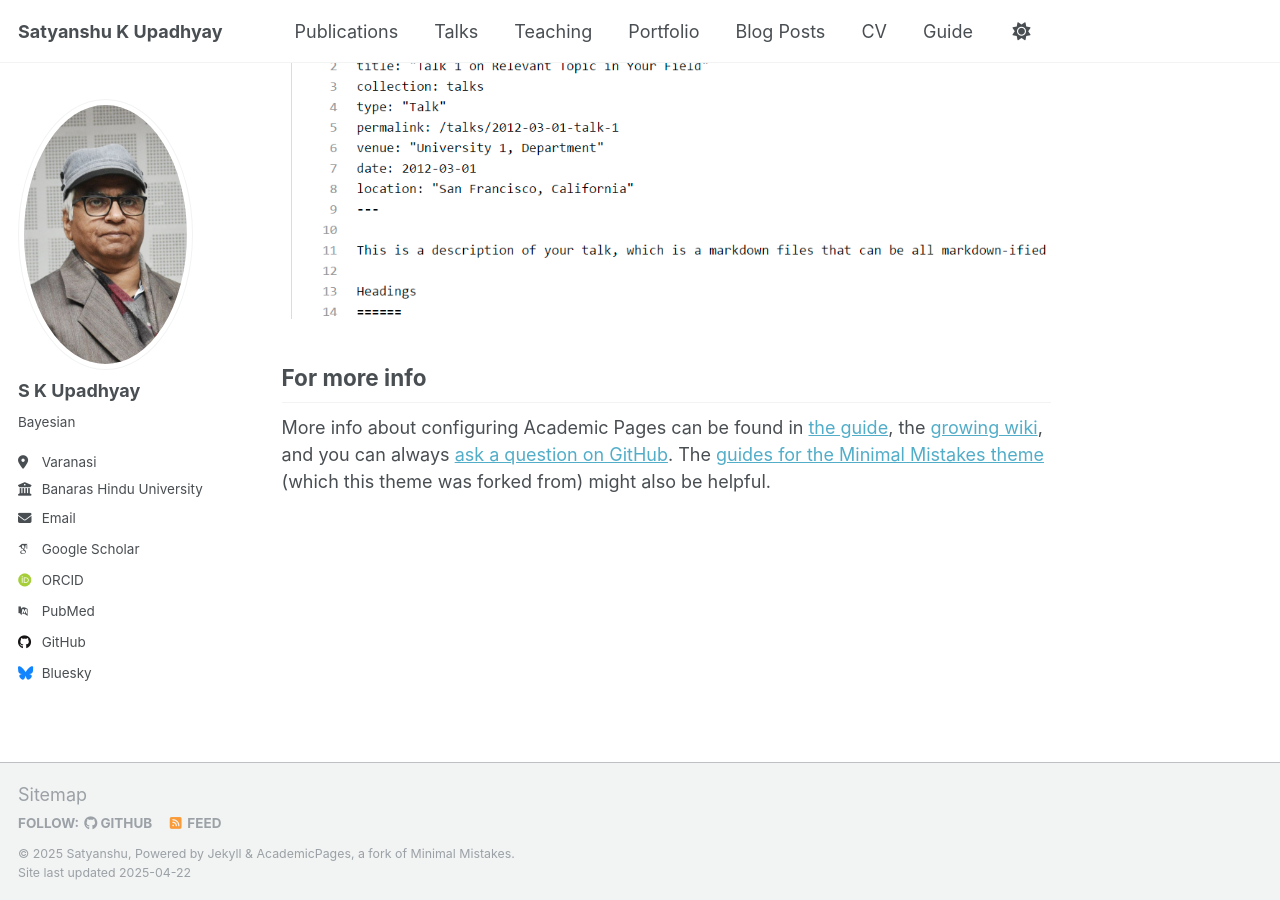
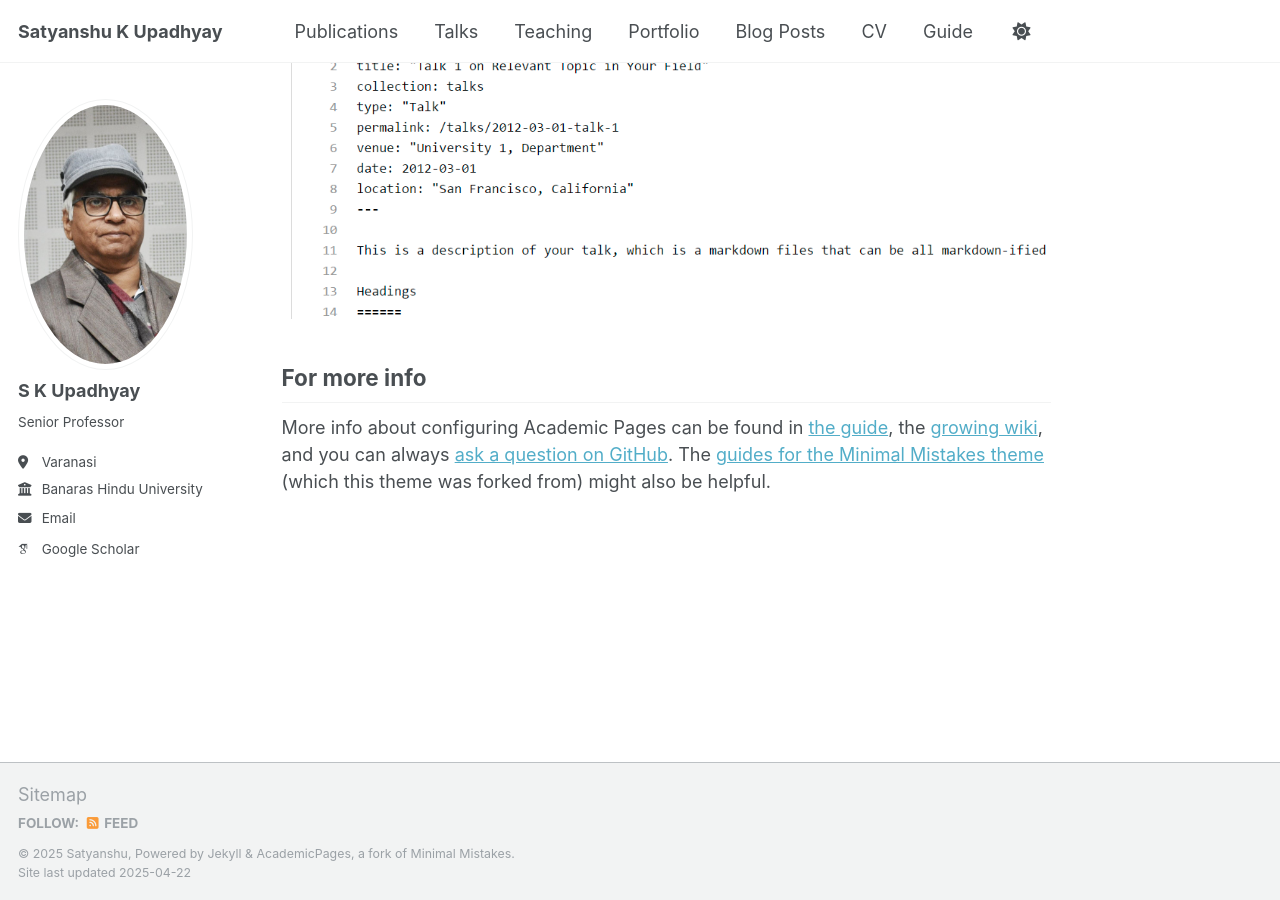
Before and after one commit to satyanshukupadhyay/satyanshukupadhyay, a Jekyll site: the page built from _pages/about.md, in a window 1280 px wide and 900 px high, scrolled down 2636 px. Built offline with Jekyll 4.4.1, drawn with Linux system fonts in a browser that asks for light colours; some web fonts are replaced.

Commit message:
Update _config.yml

```diff
--- a/_config.yml
+++ b/_config.yml
@@ -25,7 +25,7 @@ author:
   avatar           : "profile.png"
   name             : "S K Upadhyay"
   pronouns         : # example: "she/her"
-  bio              : "Bayesian"
+  bio              : "Senior Professor"
   location         : "Varanasi"
   employer         : "Banaras Hindu University"
   uri              : # URL
@@ -35,9 +35,9 @@ author:
   arxiv            : # URL - Update with the correct link to your profile
   googlescholar    : "https://scholar.google.com/citations?user=PS_CX0AAAAAJ"
   impactstory      : # URL
-  orcid            : "http://orcid.org/yourorcidurl"
+  orcid            : #"http://orcid.org/yourorcidurl"
   semantic         : # URL
-  pubmed           : "https://www.ncbi.nlm.nih.gov/pubmed/?term=john+snow"
+  pubmed           : #"https://www.ncbi.nlm.nih.gov/pubmed/?term=john+snow"
   researchgate     : # URL
   scopus           : # URL
 
@@ -45,12 +45,12 @@ author:
   bitbucket        : # Username - Update with your username on the site
   codepen          : # Username
   dribbble         : # Username
-  github           : "academicpages"
+  github           : #"academicpages"
   kaggle           : # Username
   stackoverflow    : # User number or user number and name (i.e., use "1" or "1/jeff-atwood")
 
   # Social media
-  bluesky          : "bsky.app" # Replace this with you Bluesky username
+  bluesky          : #"bsky.app" # Replace this with you Bluesky username
   facebook         : # Username
   flickr           : # Username
   foursquare       : # Username
```
